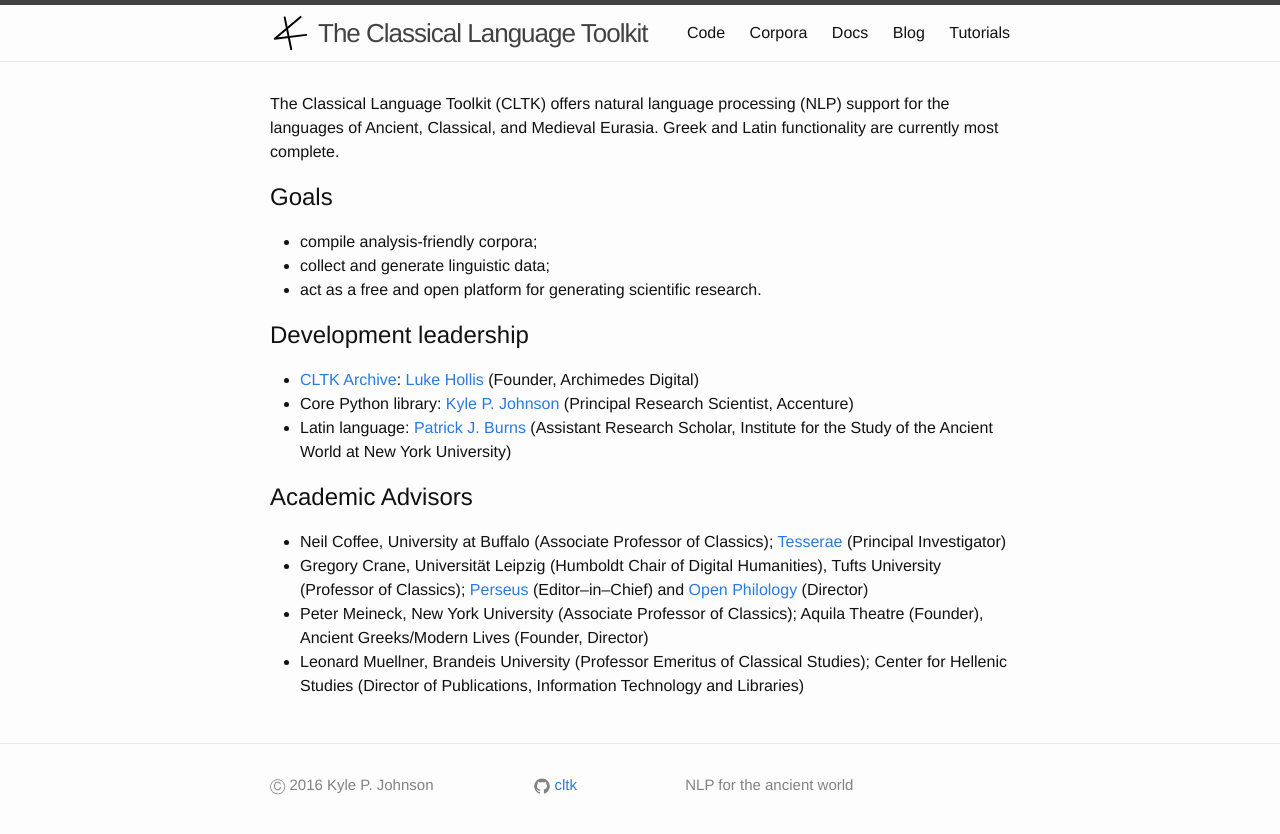
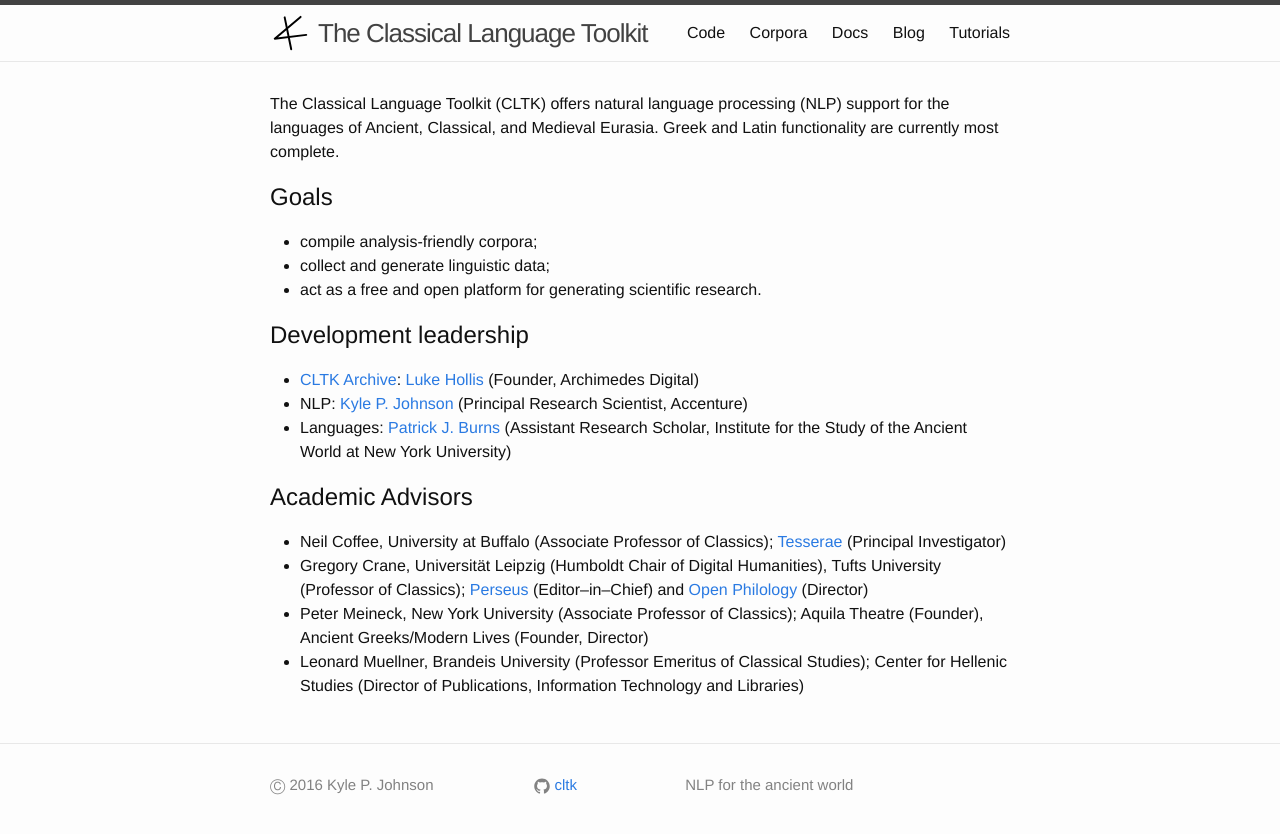
Before and after one commit to cltk/cltk.github.io, a Jekyll site: the page built from index.md, in a window 1280 px wide. Shown: the top 834 px of the page. Built offline with Jekyll 4.4.1, drawn with Linux system fonts in a browser that asks for light colours.

Commit message:
Update index.md

```diff
--- a/index.md
+++ b/index.md
@@ -14,8 +14,8 @@
 
 ## Development leadership
 * [CLTK Archive](http://archive.cltk.org): [Luke Hollis](http://lukehollis.org) (Founder, Archimedes Digital)
-* Core Python library: [Kyle P. Johnson](http://kyle-p-johnson.com) (Principal Research Scientist, Accenture)
-* Latin language: [Patrick J. Burns](https://diyclassics.github.io) (Assistant Research Scholar, Institute for the Study of the Ancient World at New York University)
+* NLP: [Kyle P. Johnson](http://kyle-p-johnson.com) (Principal Research Scientist, Accenture)
+* Languages: [Patrick J. Burns](https://diyclassics.github.io) (Assistant Research Scholar, Institute for the Study of the Ancient World at New York University)
 
 
 ## Academic Advisors
```
